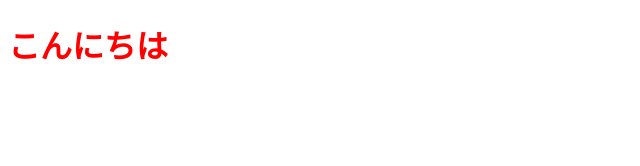
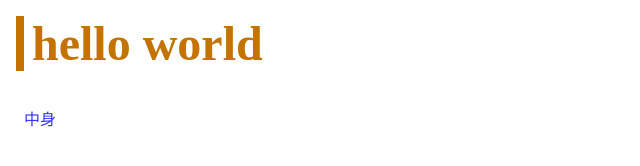
Before and after one commit to watsuki223/watsuki223.github.io, a plain HTML site: page index.html in a window 1280 px wide. Shown: the whole page, without its empty margins (0-640 px from the left). Drawn offline with Linux system fonts and the light colour scheme; some packages are replaced by stand-ins of ours.

Commit message:
Add files via upload

```diff
--- a/index.html
+++ b/index.html
@@ -2,14 +2,29 @@
 <html lang="ja">
   <head>
     <meta charset="UTF-8" />
-    <title>ホームページ</title>
+    <title>Webプロ06 - HTML/CSS</title>
+    <link href="https://cdn.jsdelivr.net/npm/destyle.css@4.0.1/destyle.css" rel="stylesheet">
+        <style>
+      h1 {
+        font-size: 48px;
+        font-weight: 700;
+        color: #c47300;
+
+        margin-top: 16px;
+        margin-left: 16px;
+        padding-left: 8px;
+        border-left: 8px solid #c47300;
+      }
+      .content {
+        color: #3333ff;
+        margin-top: 40px;
+        margin-left: 16px;
+        padding-left: 8px;
+      }
+    </style>
   </head>
   <body>
-    <h1 id="greeting">こんにちは</h1>
-
-    <script>
-      // JavaScriptで色を変更
-      document.getElementById("greeting").style.color = "red";
-    </script>
+    <h1>hello world</h1>
+    <div class="content">中身</div>
   </body>
 </html>
```
